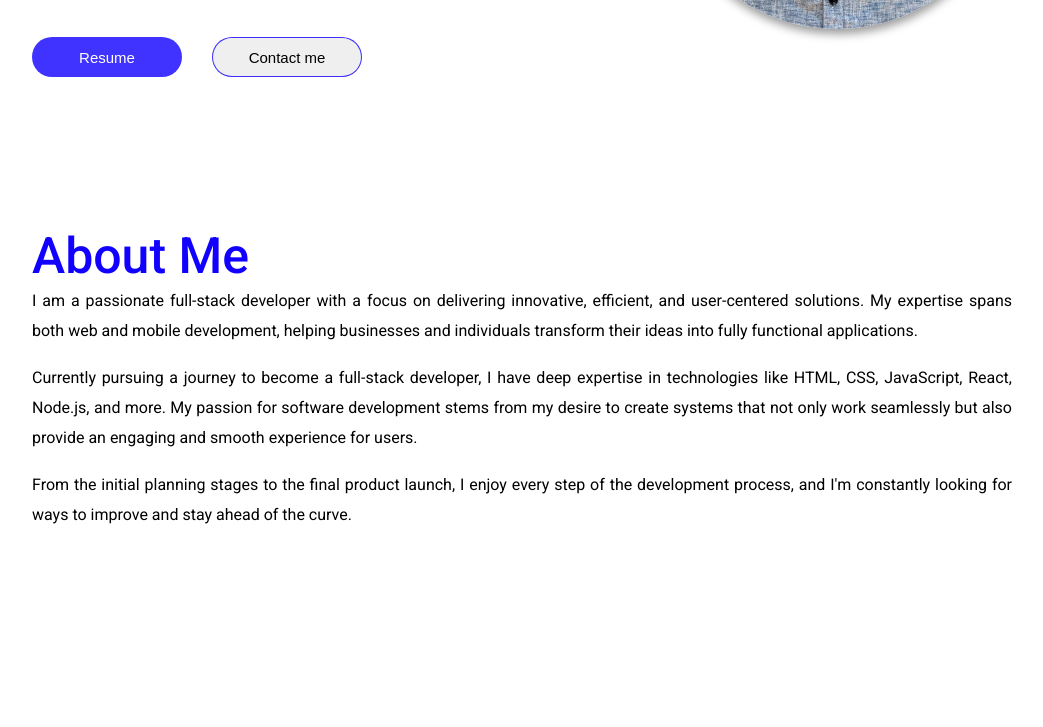
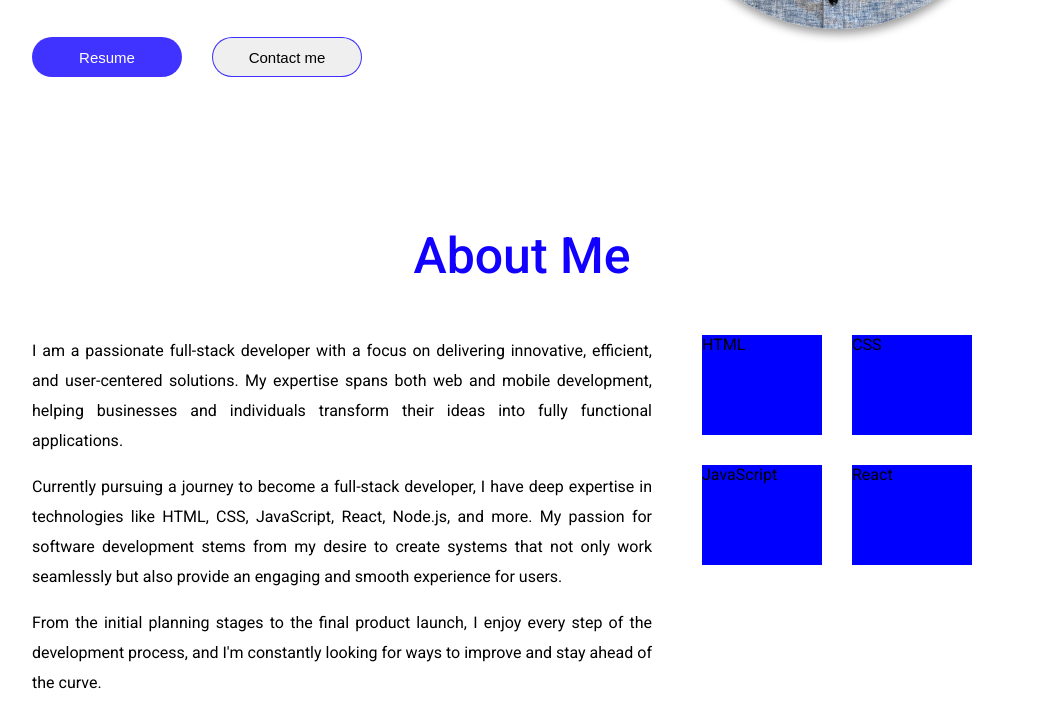
Before and after one commit to hertilan/my-portfolio, a plain HTML site: page index.html in a window 1280 px wide. Shown: the part 571-1298 px from the top of the page, without its empty margins (68-1111 px from the left). Before the commit the page ends 1125 px from the top, so only its background shows below. Drawn offline with Linux system fonts and the light colour scheme.

Commit message:
about me updated

```diff
--- a/index.html
+++ b/index.html
@@ -75,13 +75,28 @@
             </div>
         </section>
         <section id="About">
-            <span>About Me</span>
+        <span>About Me</span>
+        <div class="about-cont">
+            <div class="more-about">
+                <p>I am a passionate full-stack developer with a focus on delivering innovative, efficient, and user-centered solutions. My expertise spans both web and mobile development, helping businesses and individuals transform their ideas into fully functional applications.</p>
 
-            <p>I am a passionate full-stack developer with a focus on delivering innovative, efficient, and user-centered solutions. My expertise spans both web and mobile development, helping businesses and individuals transform their ideas into fully functional applications.</p>
+                <p>Currently pursuing a journey to become a full-stack developer, I have deep expertise in technologies like HTML, CSS, JavaScript, React, Node.js, and more. My passion for software development stems from my desire to create systems that not only work seamlessly but also provide an engaging and smooth experience for users.</p>
 
-            <p>Currently pursuing a journey to become a full-stack developer, I have deep expertise in technologies like HTML, CSS, JavaScript, React, Node.js, and more. My passion for software development stems from my desire to create systems that not only work seamlessly but also provide an engaging and smooth experience for users.</p>
+                <p>From the initial planning stages to the final product launch, I enjoy every step of the development process, and I'm constantly looking for ways to improve and stay ahead of the curve.</p>
+            </div>
 
-            <p>From the initial planning stages to the final product launch, I enjoy every step of the development process, and I'm constantly looking for ways to improve and stay ahead of the curve.</p>
+            <div class="more-skills">
+                <div class="skills">
+                    <div class="skill">HTML</div>
+                    <div class="skill">CSS</div>
+                    <div class="skill">JavaScript</div>
+                    <div class="skill">React</div>
+                </div>
+
+            </div>
+        </div>
+
+
         </section>
     </main>
 
--- a/styles/main.css
+++ b/styles/main.css
@@ -86,7 +86,7 @@
     flex-direction: column;
 
     margin-top: 150px;
-    /* margin-bottom: 200px; */
+    margin-bottom: 150px;
 
 }
 
@@ -95,6 +95,35 @@
     font-size: 50px;
     color: rgb(17, 0, 255);
     font-weight: 500;
+    text-align: center;
+    margin-bottom: 50px;
+}
+
+.about-cont
+{
+    display: flex;
+    gap: 50px;
+}
+
+.more-about
+{
+    flex: 2;
+}
+.more-skills
+{
+    flex: 1;
+
+}
+.skills {
+    display: flex;
+    gap: 30px;
+    flex-wrap: wrap;
+}
+.skill{
+    background-color: blue;
+    width: 120px;
+    height: 100px;
+
 }
 
 #About p
```
